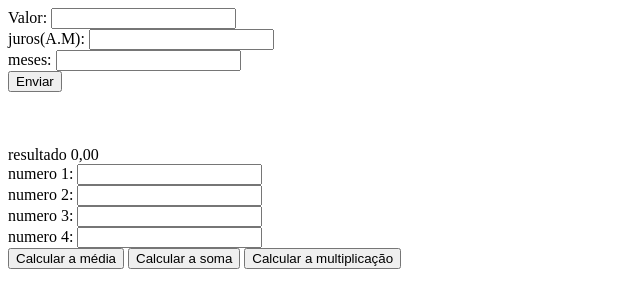
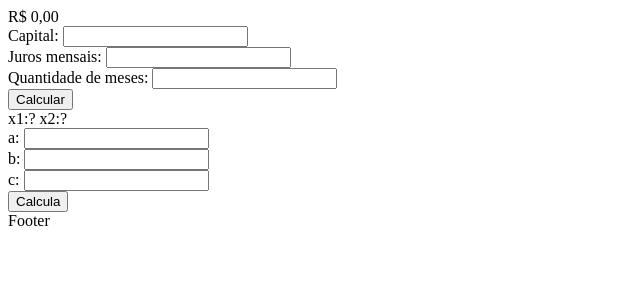
Before and after one commit to hidekiaa/henryprimeirob_3t, a plain HTML site: page index.HTML in a window 1280 px wide. Shown: the whole page, without its empty margins (0-640 px from the left). Drawn offline with Linux system fonts and the light colour scheme.

Commit message:
Update index.HTML

```diff
--- a/index.HTML
+++ b/index.HTML
@@ -1,30 +1,40 @@
 <!DOCTYPE html>
 <html lang="pt-br">
+
 <head>
     <meta charset="UTF-8">
     <meta http-equiv="X-UA-Compatible" content="IE=edge">
     <meta name="viewport" content="width=device-width, initial-scale=1.0">
-    <title>primeiro b</title>
-   <script src="estudo.js"></script>
+    <title>Primeiro G</title>
+    <script src="estudo.js"></script>
+    <link rel="stylesheet" href="geral.css">
 </head>
+
 <body>
-   Valor: <input id="valor" type="text"><br>
-   juros(A.M): <input id="juros" type="text"><br>
-   meses: <input id="meses"  type="text"><br>
-    <button onclick="total()"> Enviar </button>
+    <div class="calc">
+        <div id="spTotal">
+            <span id="total">R$ 0,00</span>
+        </div>
+        Capital: <input id="capital" type="text"><br>
+        Juros mensais: <input id="juros" type="text"><br>
+        Quantidade de meses: <input id="meses" type="text"><br>
+        <button onclick="total()">Calcular</button>
+        <div id="spLista">
+            <span id="listaMes"></span>
+        </div>
+    </div>
 
-    <br><br><br><br>
-
-    <span id="resul">resultado 0,00</span><br>
-
-    numero 1: <input id="n1" type="text"><br>
-    numero 2: <input id="n2" type="text"><br>
-    numero 3: <input id="n3" type="text"><br>
-    numero 4: <input id="n4" type="text"><br>
-
-<button onclick="média()">Calcular a média</button>
-<button onclick="soma()">Calcular a soma</button>
-<button onclick="multi()">Calcular a multiplicação</button>
+    <div class="calcESG">
+        <div class="spRaiz">
+            <span id="raiz">x1:?  x2:?</span>
+        </div>
+        a: <input id="a" type="text"> <br>
+        b: <input id="b" type="text"> <br>
+        c: <input id="c" type="text"> <br>
+        <button onclick="calculaRaiz()">Calcula</button>
+    </div>
 
 </body>
+
 </html>
+Footer
```
